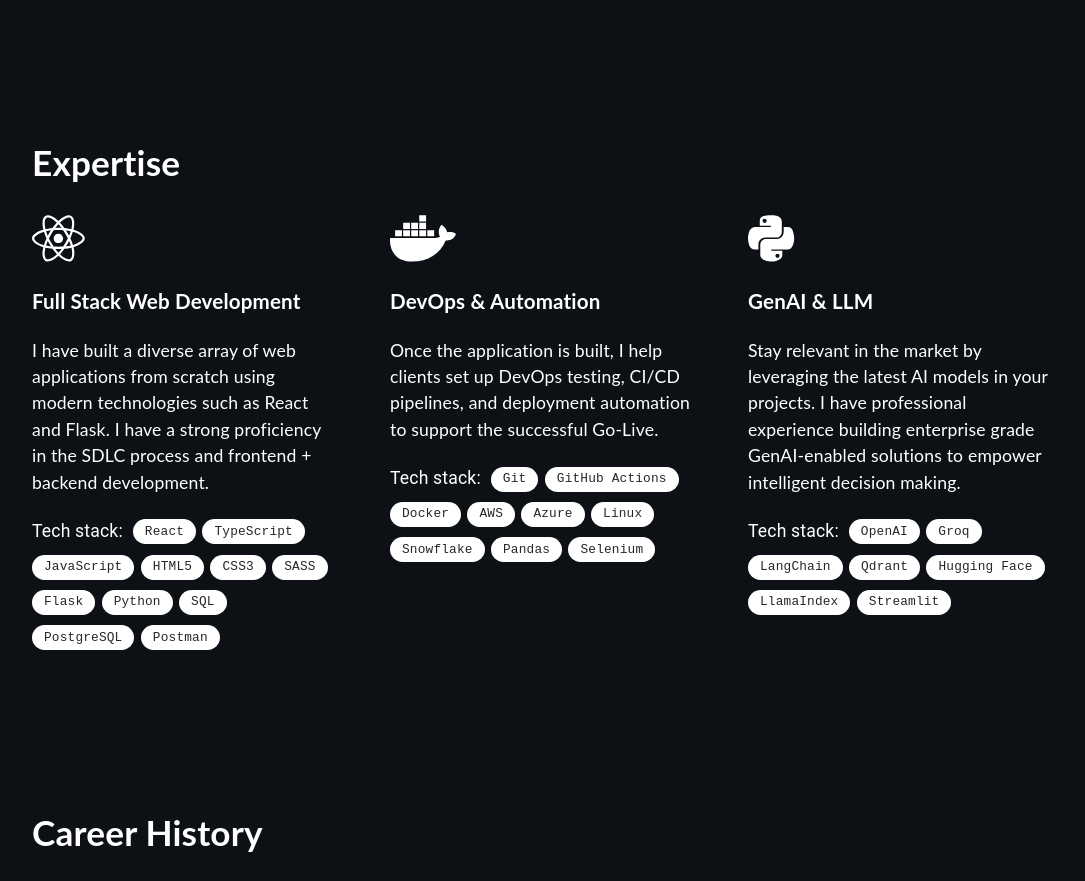
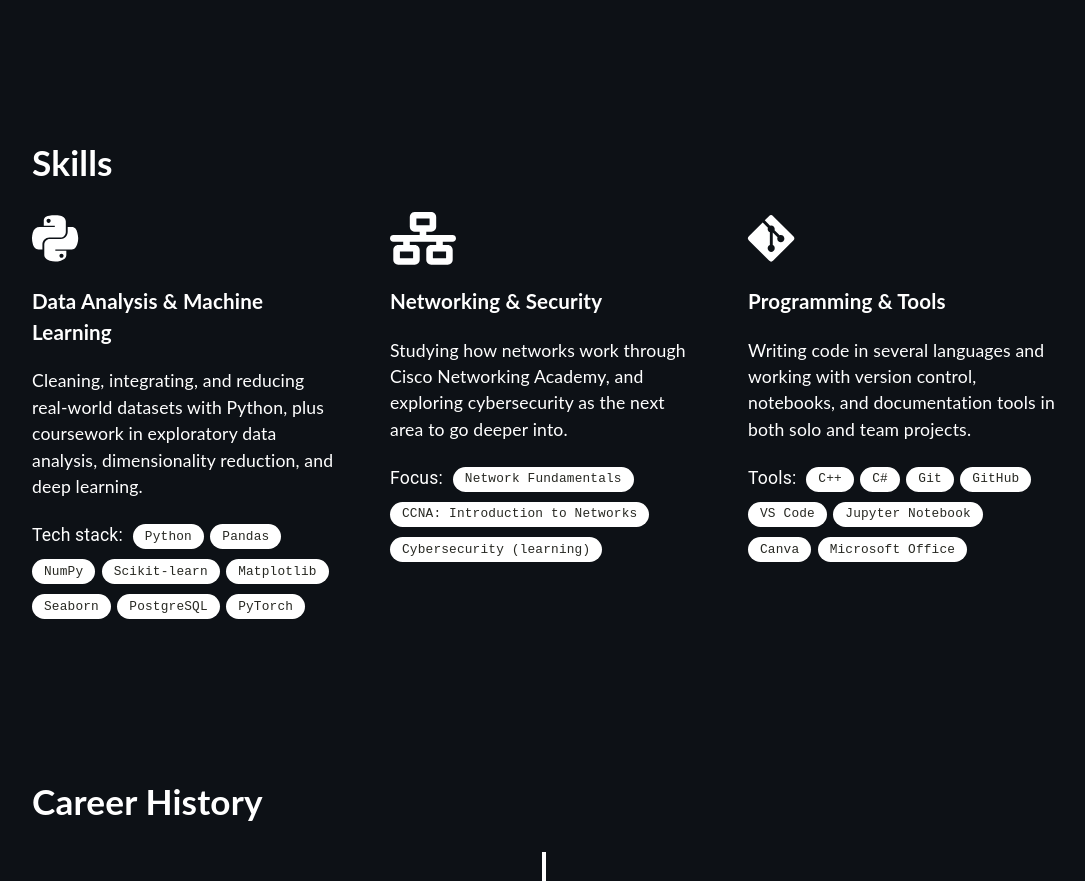
Before and after one commit to aurelia-mutiah/portfolio, a React (Create React App) app: page / in a window 1280 px wide. Shown: the part 780-1661 px from the top of the page, without its empty margins (96-1181 px from the left). Built offline with nearby package versions, Linux system fonts and the light colour scheme.

Commit message:
isi skills dengan data asli

```diff
--- a/package.json
+++ b/package.json
@@ -8,7 +8,7 @@
     "@emotion/styled": "^11.11.5",
     "@fortawesome/free-brands-svg-icons": "^6.5.2",
     "@fortawesome/free-regular-svg-icons": "^6.5.2",
-    "@fortawesome/free-solid-svg-icons": "^6.5.2",
+    "@fortawesome/free-solid-svg-icons": "^6.7.2",
     "@fortawesome/react-fontawesome": "^0.2.2",
     "@mui/icons-material": "^5.15.19",
     "@mui/material": "^5.15.19",
--- a/src/components/Expertise.tsx
+++ b/src/components/Expertise.tsx
@@ -1,56 +1,50 @@
 import React from "react";
 import '@fortawesome/free-regular-svg-icons'
 import { FontAwesomeIcon } from '@fortawesome/react-fontawesome';
-import { faReact, faDocker, faPython } from '@fortawesome/free-brands-svg-icons';
+import { faPython, faGitAlt } from '@fortawesome/free-brands-svg-icons';
+import { faNetworkWired } from '@fortawesome/free-solid-svg-icons';
 import Chip from '@mui/material/Chip';
 import '../assets/styles/Expertise.scss';
 
+// Hapus item yang belum bisa kamu jelaskan saat wawancara
 const labelsFirst = [
-    "React",
-    "TypeScript",
-    "JavaScript",
-    "HTML5",
-    "CSS3",
-    "SASS",
-    "Flask",
     "Python",
-    "SQL",
+    "Pandas",
+    "NumPy",
+    "Scikit-learn",
+    "Matplotlib",
+    "Seaborn",
     "PostgreSQL",
-    "Postman"
+    "PyTorch"
 ];
 
 const labelsSecond = [
-    "Git",
-    "GitHub Actions",
-    "Docker",
-    "AWS",
-    "Azure",
-    "Linux",
-    "Snowflake",
-    "Pandas",
-    "Selenium",
+    "Network Fundamentals",
+    "CCNA: Introduction to Networks",
+    "Cybersecurity (learning)"
 ];
 
 const labelsThird = [
-    "OpenAI",
-    "Groq",
-    "LangChain",
-    "Qdrant",
-    "Hugging Face",
-    "LlamaIndex",
-    "Streamlit",
+    "C++",
+    "C#",
+    "Git",
+    "GitHub",
+    "VS Code",
+    "Jupyter Notebook",
+    "Canva",
+    "Microsoft Office"
 ];
 
 function Expertise() {
     return (
     <div className="container" id="expertise">
         <div className="skills-container">
-            <h1>Expertise</h1>
+            <h1>Skills</h1>
             <div className="skills-grid">
                 <div className="skill">
-                    <FontAwesomeIcon icon={faReact} size="3x"/>
-                    <h3>Full Stack Web Development</h3>
-                    <p>I have built a diverse array of web applications from scratch using modern technologies such as React and Flask. I have a strong proficiency in the SDLC process and frontend + backend development.</p>
+                    <FontAwesomeIcon icon={faPython} size="3x"/>
+                    <h3>Data Analysis & Machine Learning</h3>
+                    <p>Cleaning, integrating, and reducing real-world datasets with Python, plus coursework in exploratory data analysis, dimensionality reduction, and deep learning.</p>
                     <div className="flex-chips">
                         <span className="chip-title">Tech stack:</span>
                         {labelsFirst.map((label, index) => (
@@ -60,11 +54,11 @@ function Expertise() {
                 </div>
 
                 <div className="skill">
-                    <FontAwesomeIcon icon={faDocker} size="3x"/>
-                    <h3>DevOps & Automation</h3>
-                    <p>Once the application is built, I help clients set up DevOps testing, CI/CD pipelines, and deployment automation to support the successful Go-Live.</p>
+                    <FontAwesomeIcon icon={faNetworkWired} size="3x"/>
+                    <h3>Networking & Security</h3>
+                    <p>Studying how networks work through Cisco Networking Academy, and exploring cybersecurity as the next area to go deeper into.</p>
                     <div className="flex-chips">
-                        <span className="chip-title">Tech stack:</span>
+                        <span className="chip-title">Focus:</span>
                         {labelsSecond.map((label, index) => (
                             <Chip key={index} className='chip' label={label} />
                         ))}
@@ -72,11 +66,11 @@ function Expertise() {
                 </div>
 
                 <div className="skill">
-                    <FontAwesomeIcon icon={faPython} size="3x"/>
-                    <h3>GenAI & LLM</h3>
-                    <p>Stay relevant in the market by leveraging the latest AI models in your projects. I have professional experience building enterprise grade GenAI-enabled solutions to empower intelligent decision making.</p>
+                    <FontAwesomeIcon icon={faGitAlt} size="3x"/>
+                    <h3>Programming & Tools</h3>
+                    <p>Writing code in several languages and working with version control, notebooks, and documentation tools in both solo and team projects.</p>
                     <div className="flex-chips">
-                        <span className="chip-title">Tech stack:</span>
+                        <span className="chip-title">Tools:</span>
                         {labelsThird.map((label, index) => (
                             <Chip key={index} className='chip' label={label} />
                         ))}
```
Also changed, not shown: 1 other file (tests, documents, lock files or other folders).
